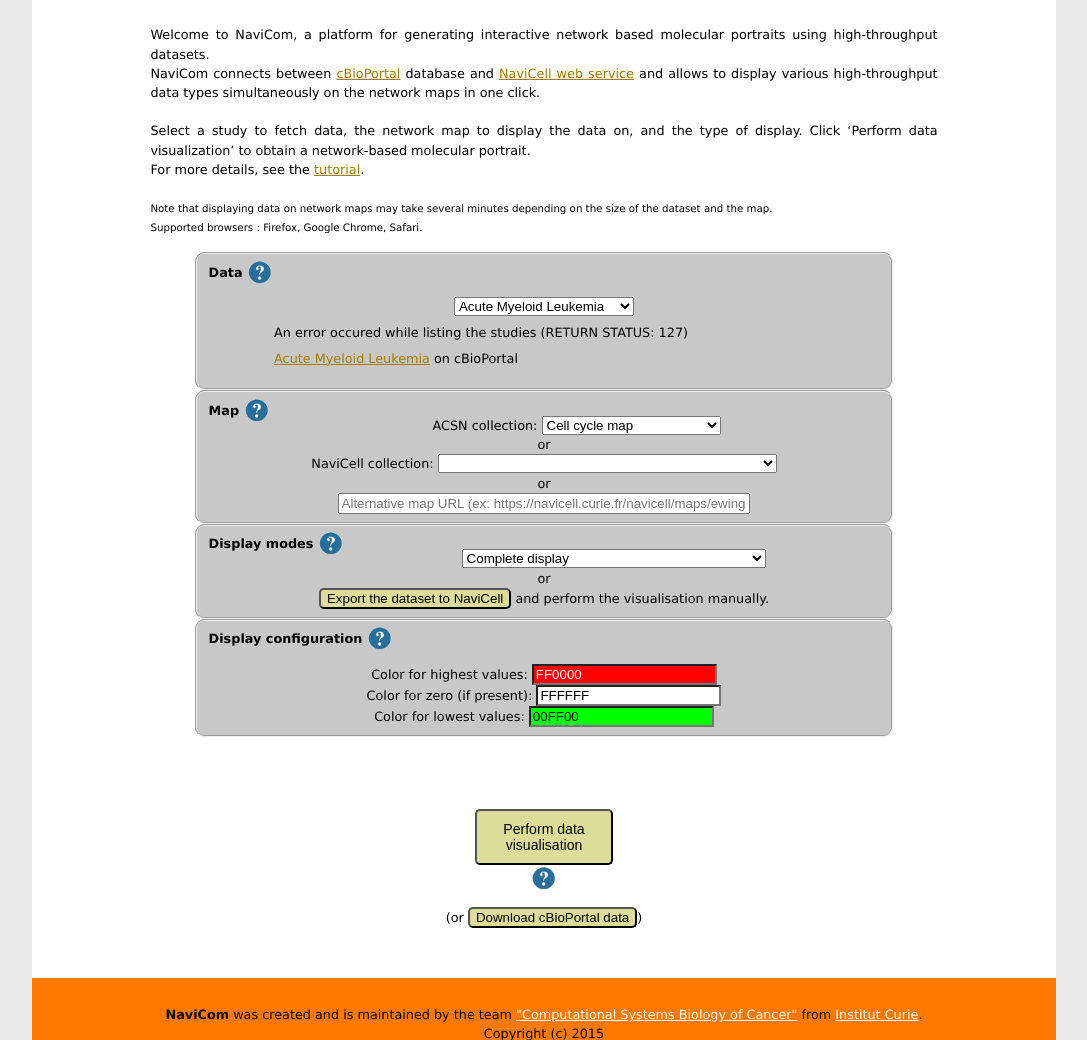
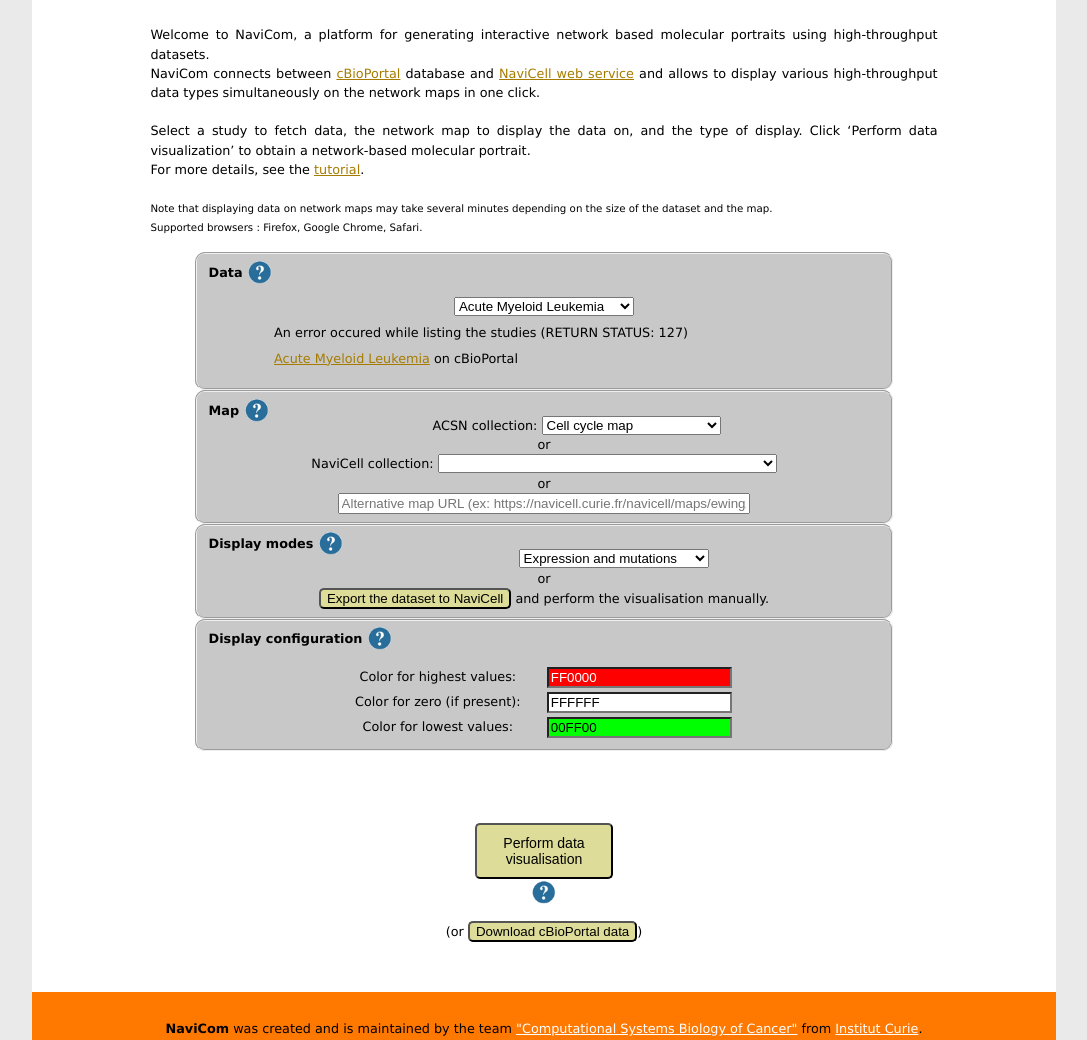
Before and after one commit to MathurinD/NaviCom_portal, a PHP site: page /bridge.php in a window 1280 px wide. Shown: the part 299-1339 px from the top of the page, without its empty margins (96-1183 px from the left). Run offline with PHP 8.4, Linux system fonts and the light colour scheme; some libraries are stand-ins or nearby versions.

Commit message:
New display methods
Add new display methods
Put color choice in a nice table

```diff
--- a/bridge.css
+++ b/bridge.css
@@ -139,7 +139,7 @@
     padding: 10px;
 }
 
-table, fieldset {
+fieldset {
     width: 70%;
     text-align: center;
     /*background: rgb(255, 193, 64);*/
@@ -148,6 +148,12 @@
     border-radius: 10px;
 }
 
+table {
+    text-align: center;
+    width: 60%;
+    background: rgb(200, 200, 200);
+    margin: auto;
+}
 
 button {
     background: #DDDD99;
--- a/bridge.php
+++ b/bridge.php
@@ -116,11 +116,14 @@
                 <!--<option value="displayOmics" title="Display on omics data available in the dataset">Omics display</option>-->
                 <option value="completeExport" title="Export all data available for the dataset to  NaviCell"></option>
                 <option value="completeDisplay" title="A dense display with as many data as possible displayed on the map" selected>Complete display</option>
-                <option value="displayMethylome" title="Display methylation data on top of RNA data">Focus on methylation and gene expression</option>
-                <option value="displayMutations" title="Display mutations data as glyph on top of CNA data">Focus on mutations and copy number alteration</option>
-                <option value="mRNAandProt" title="Display proteomics data as glyphs and gene expression as map staining">Display proteomics and gene expression</option>
-                <option value="mRNAandmiRNA" title="Display miRNA data as glyphs and gene expression as map staining">Display miRNA and gene expression</option>
-                <option value="mRNAandMeth" title="Display methylation data as glyphs and gene expression as map staining">Display methylation and gene expression</option>
+                <!--<option value="displayMethylome" title="Display methylation data on top of RNA data">Focus on methylation and gene expression</option>-->
+                <!--<option value="displayMutations" title="Display mutations data as glyph on top of CNA data">Focus on mutations and copy number alteration</option>-->
+                <option value="mutAndGenes" title="Display mutations as glyph with gene expression as map staining and copy number as heatmap">Mutations and genomic data</option>
+                <option value="mRNAandMut" title="Display mutations as glyph and gene expression as map staining" selected>Expression and mutations</option>
+                <option value="mRNAandProt" title="Display proteomics data as glyphs and gene expression as map staining">Expression and proteomics</option>
+                <option value="mRNAandmiRNA" title="Display miRNA data as glyphs and gene expression as map staining">Expression and miRNA</option>
+                <option value="mRNAandMeth" title="Display methylation data as glyphs and gene expression as map staining">Expression and methylation</option>
+                <option value="mRNA" title="Display expression data as map stainnig">Expression</option>
             </select>
             <br/>
             or
@@ -137,14 +140,21 @@
                 <legend>Display configuration
                 <a href="./tutorial.php#help_color_selection"><img class="select_help" alt="Question mark" title="Colors to use for the map staining and heatmaps" src="./images/question-mark.png"></a>
                 </legend><br/><br/>
-                <label for="high_color" class="colsel">Color for highest values:</label>
-                <input class="color" id="high_color" value="FF0000" name="high_color"/>
-                <br/>
-                <label for="zero_color" class="colsel">Color for zero (if present):</label>
-                <input class="color" id="zero_color" name="zero_color" value"FFFFFF">
-                <br/>
-                <label for="low_color" class="colsel">Color for lowest values:</label>
-                <input class="color" id="low_color" value="00FF00" name="low_color"/>
+                <table>
+                    <tr>
+                        <td><label for="high_color" class="colsel">Color for highest values:</label></td>
+
+                        <td><input class="color" id="high_color" value="FF0000" name="high_color"/></td>
+                </tr>
+                <tr>
+                    <td><label for="zero_color" class="colsel">Color for zero (if present):</label></td>
+                <td><input class="color" id="zero_color" name="zero_color" value"FFFFFF"></td>
+                </tr>
+                <tr>
+                <td><label for="low_color" class="colsel">Color for lowest values:</label></td>
+                <td><input class="color" id="low_color" value="00FF00" name="low_color"/></td>
+                </tr>
+                </table>
             </fieldset>
 
             <section id="logs">
```
Also changed, not shown: 1 other file.
